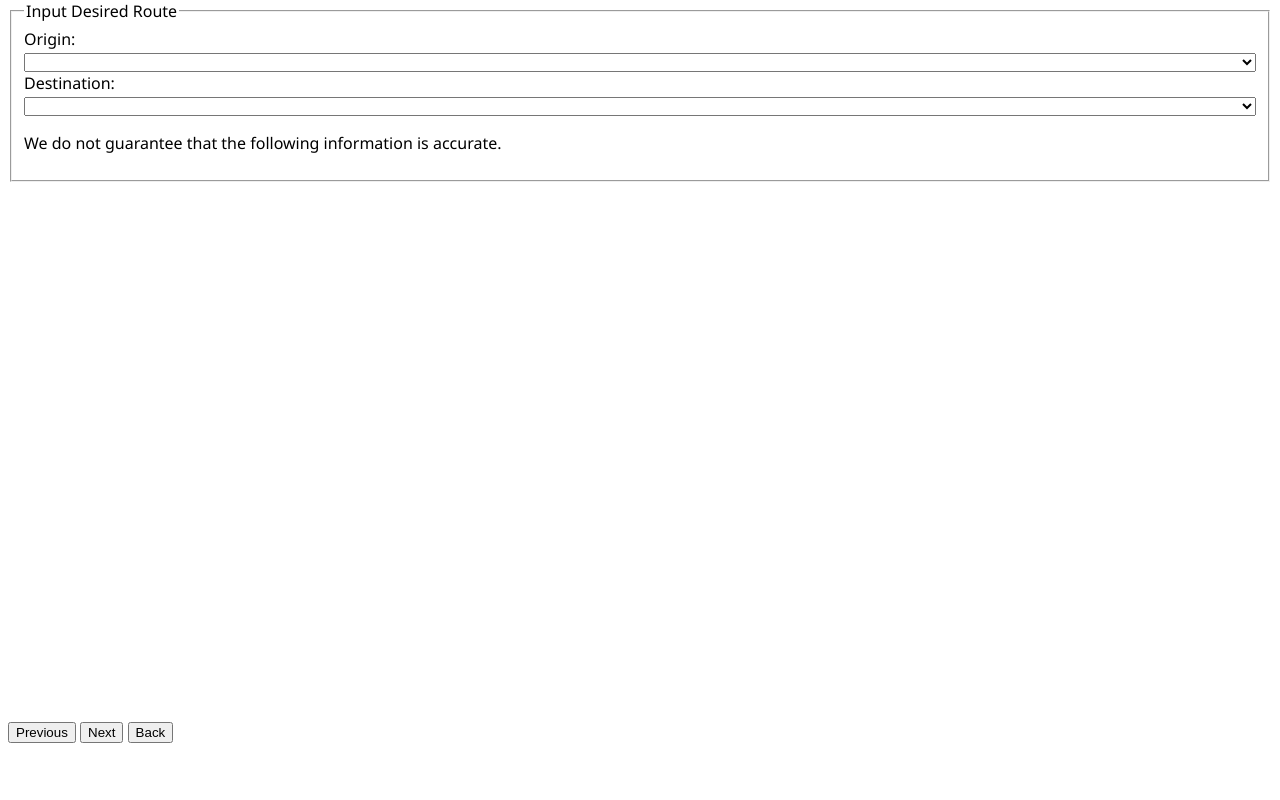
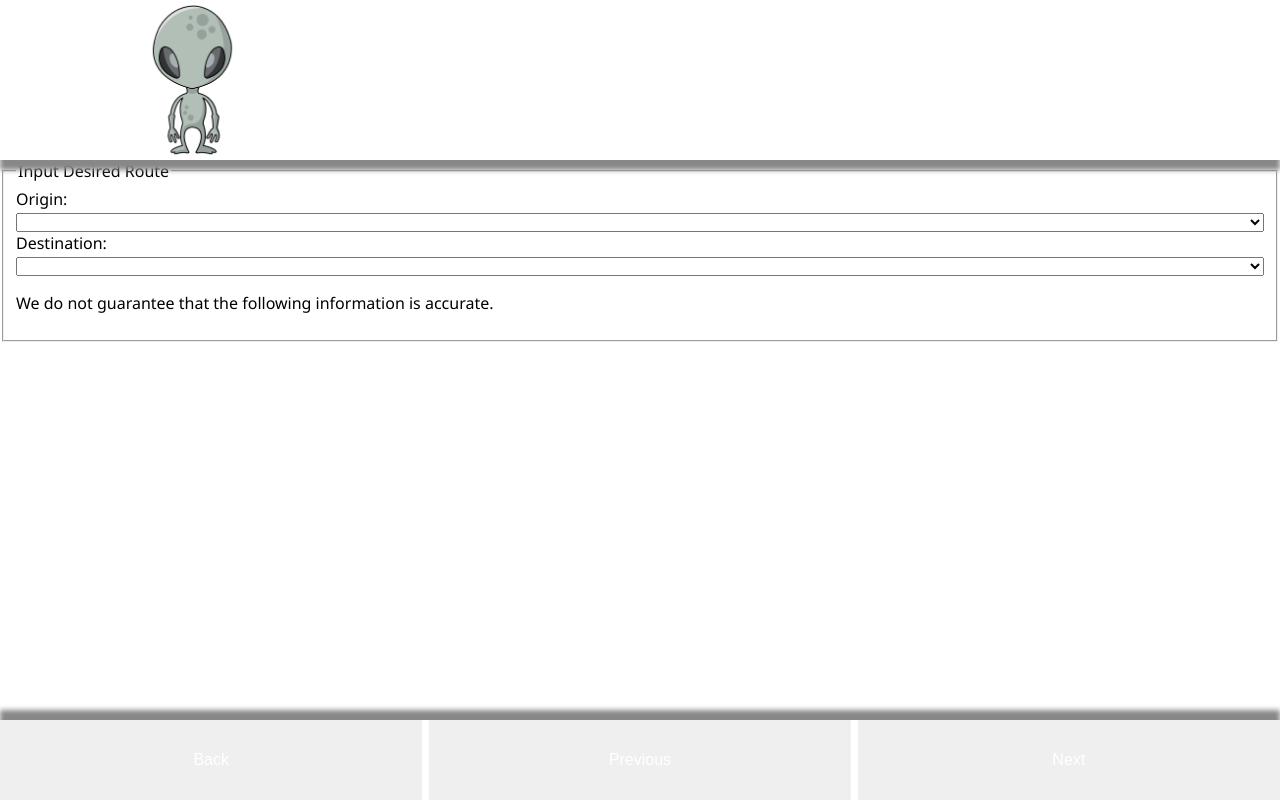
Before and after one commit to rahularya50/SchoolMap, a plain HTML site: page index.html in a window 1280 px wide. Drawn offline with nearby package versions, Linux system fonts and the light colour scheme.

Commit message:
Began cleaning up UI

```diff
--- a/css/app.css
+++ b/css/app.css
@@ -1,7 +1,6 @@
 html, body {
     overflow-x: hidden;
-    margin-top: 0;
-    margin-bottom: 0;
+    margin: 0;
 }
 
 body {
@@ -18,8 +17,32 @@ span {
     width: 100%;
 }
 
-#result {
+#result-dist {
+    box-sizing: border-box;
     font-family: sans-serif;
+    border: dashed red;
+}
+
+#result-img {
+    box-sizing: border-box;
+    font-family: sans-serif;
+    width: 30%;
+    height: 100%;
+    text-align: center;
+}
+
+#result-text {
+    width: 60%;
+    top: 50%;
+    transform: translateY(-50%);
+    position: absolute;
+    right: 0;
+    font-size: large;
+    padding-right: 10%;
+}
+
+.arrow-img {
+    height: 100%;
 }
 
 .svg_map {
@@ -32,9 +55,9 @@ span {
 #main {
     width: 100%;
     position: absolute;
-    top: 0;
+    top: 20vh;
     bottom: 10vh;
-    height: 90vh;
+    height: 70vh;
     z-index: auto;
     overflow: hidden;
 }
@@ -43,10 +66,52 @@ span {
     text-align: center;
 }
 
+#top {
+    height: 20vh;
+    width: 100%;
+    position: absolute;
+    top: 0;
+    z-index: 2;
+    padding: 0;
+    box-shadow: 0 10px 5px #888888;
+}
+
 #bottom {
     height: 10vh;
     width: 100%;
     position: absolute;
     bottom: 0;
     z-index: 2;
+    box-shadow: 0 -10px 5px #888888;
 }
+
+.btn {
+    width: 33%;
+    height: 100%;
+    margin: 0;
+    padding: 0;
+    border: none;
+    color: white;
+    text-align: center;
+    text-decoration: none;
+    display: inline-block;
+    font-size: 16px;
+
+}
+
+#back_btn {
+    left: 0;
+    position: absolute;
+}
+
+#previous_btn {
+    left: 50%;
+    right: 50%;
+    transform: translateX(-50%);
+    position: absolute;
+}
+
+#next_btn {
+    right: 0;
+    position: absolute;
+}
--- a/index.html
+++ b/index.html
@@ -34,6 +34,10 @@
 </head>
 <body>
     <div id="top">
+        <div id="result-img">
+            <img class="arrow-img" src="img/placeholder_arrow.png">
+        </div>
+        <div id="result-text"></div>
     </div>
 
     <div id="main">
@@ -62,10 +66,9 @@
     </div>
 
     <div id="bottom">
-        <div id="result"></div>
+        <button type="button" id="back_btn" class="btn">Back</button>
         <button type="button" id="previous_btn" class="btn">Previous</button>
         <button type="button" id="next_btn" class="btn">Next</button>
-        <button type="button" id="back_btn" class="btn">Back</button>
     </div>
 
 </body>
--- a/js/map.js
+++ b/js/map.js
@@ -12,7 +12,8 @@ define(["require", "exports", "motion"], function (require, exports, motion) {
             $(svgs[i]).ready(function () {
                 svgDocs[i] = svgs[i].contentDocument;
                 let hammer = new Hammer(svgDocs[i].getElementsByTagName("svg")[0]);
-                hammer.on("pan", motion.handleTouchEvent);
+                hammer.get('pan').set({ direction: Hammer.DIRECTION_ALL });
+                hammer.on("pan panstart panend", motion.handleTouchEvent);
             });
         }
     };
--- a/ts/jquery.d.ts
+++ b/ts/jquery.d.ts
@@ -98,7 +98,7 @@ interface JQueryAjaxSettings {
      */
     isLocal?: boolean;
     /**
-     * Override the callback function name in a jsonp request. This value will be used instead of 'callback' in the 'callback=?' part of the query string in the url. So {jsonp:'onJSONPLoad'} would result in 'onJSONPLoad=?' passed to the server. As of jQuery 1.5, setting the jsonp option to false prevents jQuery from adding the "?callback" string to the URL or attempting to use "=?" for transformation. In this case, you should also explicitly set the jsonpCallback setting. For example, { jsonp: false, jsonpCallback: "callbackName" }
+     * Override the callback function name in a jsonp request. This value will be used instead of 'callback' in the 'callback=?' part of the query string in the url. So {jsonp:'onJSONPLoad'} would result-text in 'onJSONPLoad=?' passed to the server. As of jQuery 1.5, setting the jsonp option to false prevents jQuery from adding the "?callback" string to the URL or attempting to use "=?" for transformation. In this case, you should also explicitly set the jsonpCallback setting. For example, { jsonp: false, jsonpCallback: "callbackName" }
      */
     jsonp?: any;
     /**
--- a/ts/map.ts
+++ b/ts/map.ts
@@ -14,7 +14,8 @@ window.onload = () => {
         $(svgs[i]).ready(function () {
             svgDocs[i] = svgs[i].contentDocument;
             let hammer = new Hammer(svgDocs[i].getElementsByTagName("svg")[0]);
-            hammer.on("pan", motion.handleTouchEvent);
+            hammer.get('pan').set({ direction: Hammer.DIRECTION_ALL });
+            hammer.on("pan panstart panend", motion.handleTouchEvent);
         });
     }
 };
```
Also changed, not shown: js/app.js (+7 -4 lines), ts/app.ts (+7 -4 lines), img/placeholder_arrow.png (added).
